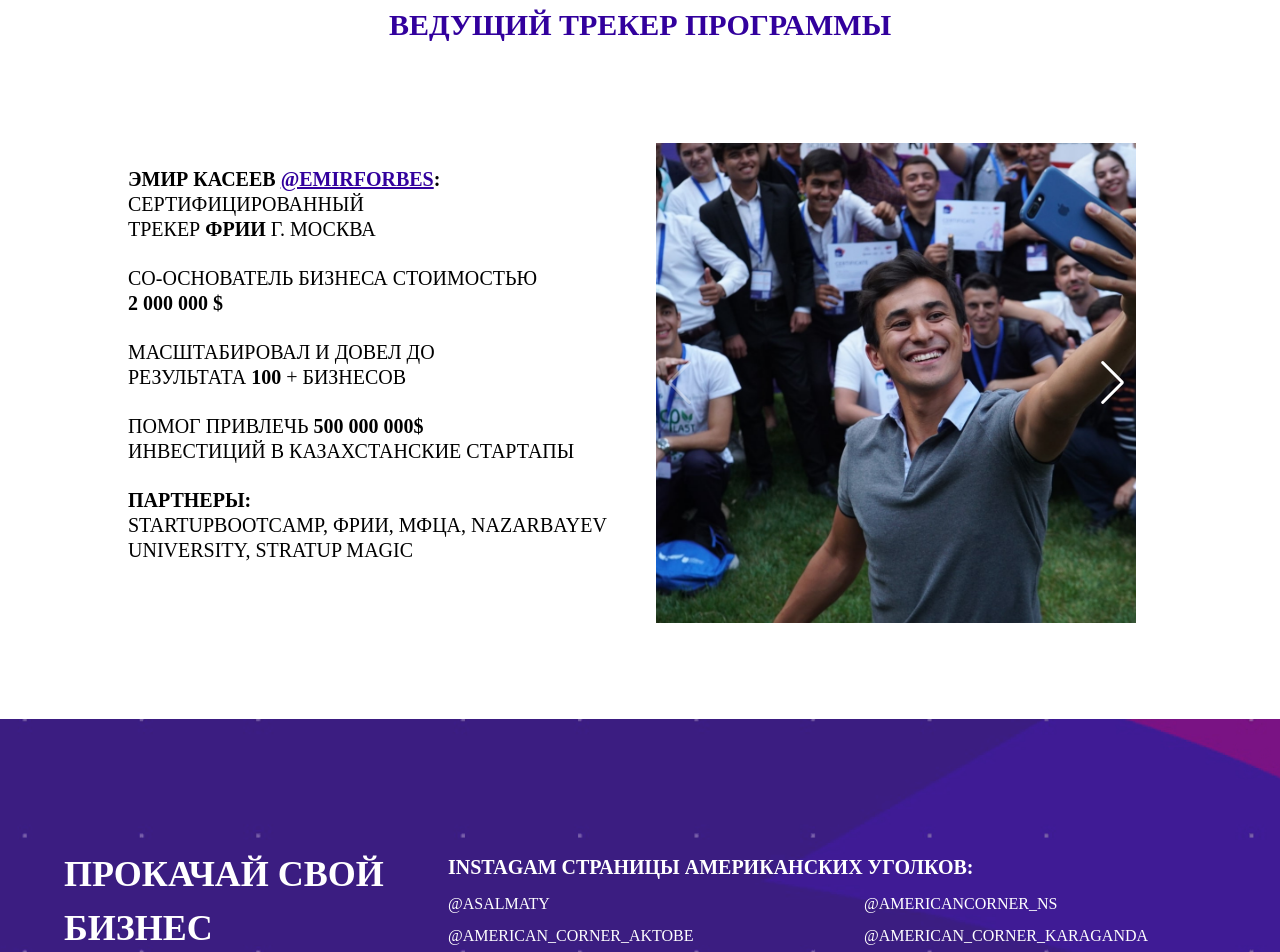
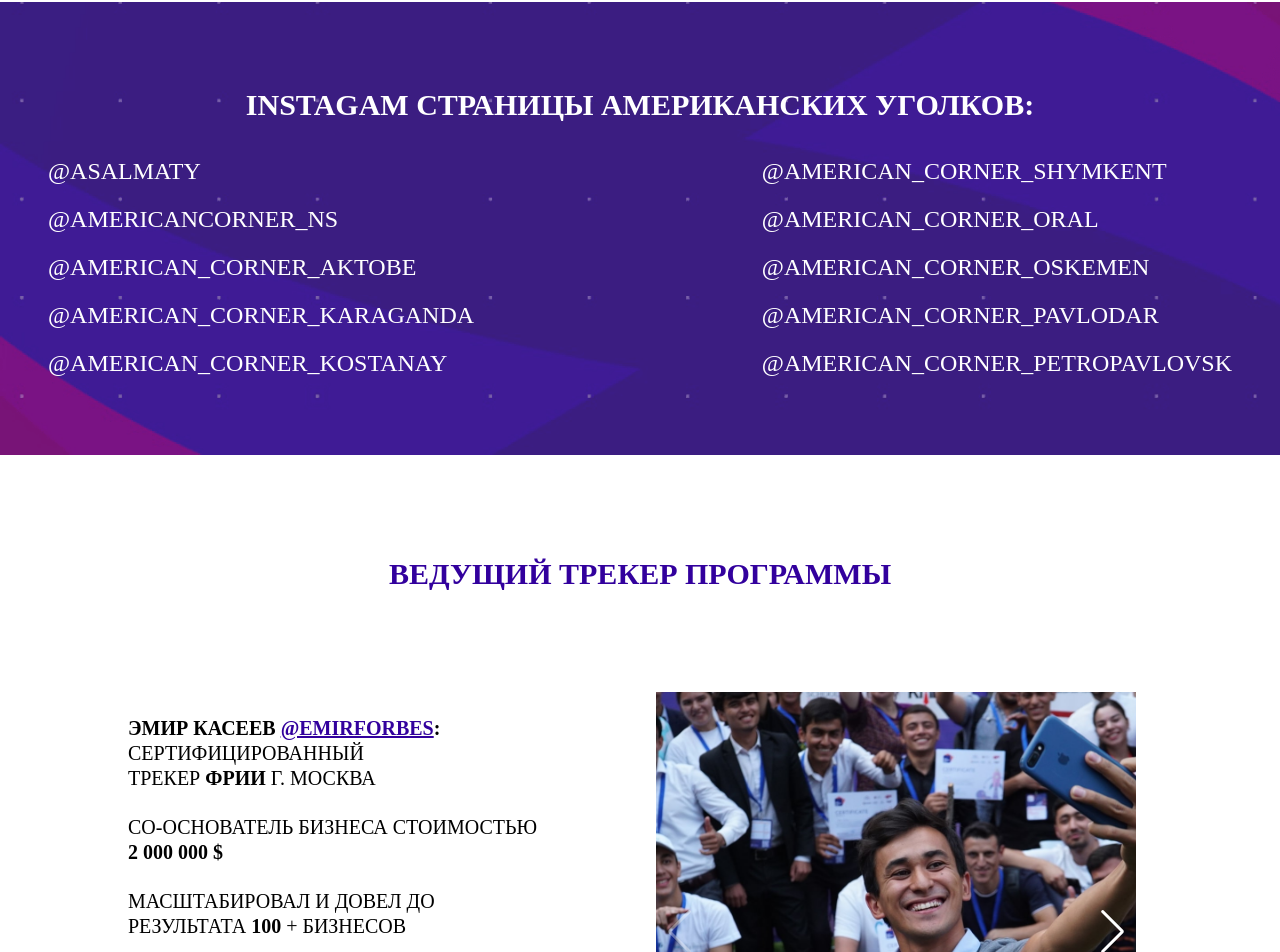
Before and after one commit to meerzulee/emir-conf, a Vue app: page / in a window 1280 px wide. Shown: the part 3052-4004 px from the top of the page. Built offline with nearby package versions, Linux system fonts and the light colour scheme; the HTML template or start-up script is replaced by a standard one.

Commit message:
Fucking changes

```diff
--- a/src/views/Home.vue
+++ b/src/views/Home.vue
@@ -125,10 +125,10 @@
           Для начинающих предпринимателей креативной индустрии
         </h1>
         <div
-          class="flex justify-center w-full text-left tablet:justify-center tablet:items-center tablet:flex-col laptop:justify-around"
+          class="flex tablet-mini:px-4 justify-center w-full text-left tablet:justify-center tablet:items-center tablet:flex-col laptop:justify-around"
         >
           <div
-            class="flex flex-col px-12 py-10 shadow-lg h-auto w-7/12 bg-primary rounded-2xl"
+            class="flex flex-col px-12 py-10 shadow-lg h-auto tablet-mini:w-full tablet:w-9/12 w-7/12 bg-primary rounded-2xl"
           >
             <h1 class="mb-4 text-2xl font-extrabold leading-tight">
               Основы креативного предпринимательства - это программа для
@@ -241,6 +241,62 @@
       </div>
     </div>
     <!--  -->
+    <div
+      class="relative flex w-full px-64 mx-auto laptop:px-12 desktop:px-32 justify-center text-white py-16"
+    >
+      <img
+        src="@/assets/images/footer.png"
+        class="absolute inset-0 w-full h-full object-cover"
+        alt=""
+      />
+      <div class="relative w-full laptop-mini:mt-16">
+        <h1 class="header my-4">
+          Instagam страницы <br class="hidden laptop-mini:block" />
+          Американских уголков:
+        </h1>
+        <div
+          class="flex laptop-mini:w-full laptop-mini:pl-8 mx-auto justify-between w-full laptop-mini:pr-0 laptop-mini:flex-col laptop-mini:items-center"
+        >
+          <div
+            class="flex-col my-1 laptop-mini:w-full flex text-left justify-start"
+          >
+            <a
+              v-for="(item, index) in [
+                'asalmaty',
+                'americancorner_ns',
+                'american_corner_aktobe',
+                'american_corner_karaganda',
+                'american_corner_kostanay',
+              ]"
+              :key="index"
+              target="_blank"
+              :href="`https://www.instagram.com/${item}/`"
+              class="font-medium text-left text-2xl leading-loose tablet-mini:text-xl"
+              >@{{ item }}</a
+            >
+          </div>
+          <div
+            class="flex-col my-1 laptop-mini:w-full flex text-left justify-start"
+          >
+            <a
+              v-for="(item, index) in [
+                'american_corner_shymkent',
+                'american_corner_oral',
+                'american_corner_oskemen',
+                'american_corner_pavlodar',
+                'american_corner_petropavlovsk',
+              ]"
+              :key="index"
+              target="_blank"
+              :href="`https://www.instagram.com/${item}/`"
+              class="font-medium text-left text-2xl leading-loose tablet-mini:text-xl"
+              >@{{ item }}</a
+            >
+          </div>
+        </div>
+      </div>
+    </div>
+
     <div class="my-24 tablet:mt-20">
       <div
         class="flex flex-col px-64 mx-auto laptop:px-32 laptop-mini:px-12 desktop:px-40"
@@ -326,39 +382,6 @@
           >Участвовать</a
         >
       </div>
-      <div
-        class="relative w-1/2 laptop:w-2/3 laptop-mini:mt-16 laptop-mini:w-full"
-      >
-        <h1 class="tracker-text font-bold text-left my-2">
-          Instagam страницы Американских уголков:
-        </h1>
-        <div class="flex text-left flex-wrap">
-          <div
-            class="w-1/2 my-1 tablet:w-full"
-            v-for="(item, index) in [
-              'asalmaty',
-              'americancorner_ns',
-              'american_corner_aktobe',
-              'american_corner_karaganda',
-              'american_corner_kostanay',
-              'american_corner_shymkent',
-              'american_corner_oral',
-              'american_corner_oskemen',
-              'american_corner_pavlodar',
-              'american_corner_petropavlovsk',
-            ]"
-            :key="index"
-          >
-            <a
-              target="_blank"
-              :href="`https://www.instagram.com/${item}/`"
-              class="font-medium tablet:text-xl"
-              :class="[index % 2 === 0 ? '' : 'pl-8', 'tablet:pl-0']"
-              >@{{ item }}</a
-            >
-          </div>
-        </div>
-      </div>
     </div>
   </div>
 </template>
```
